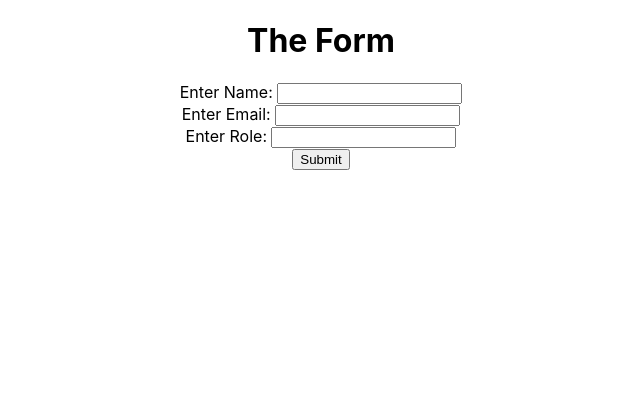
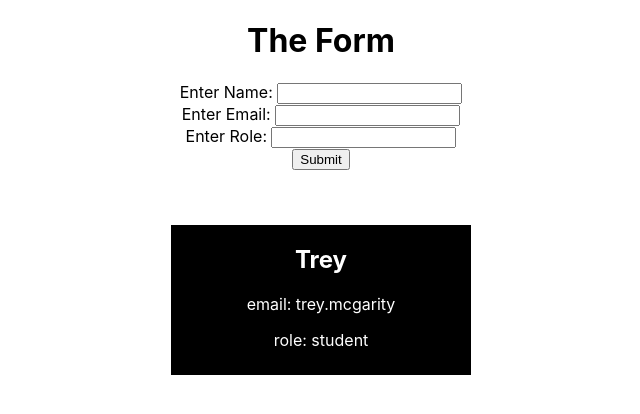
Before and after one commit to bloominstituteoftechnology/team-builder, a React (Create React App) app: page / in a window 1280 px wide. Shown: the top 414 px of the page, without its empty margins (319-959 px from the left). Built offline with nearby package versions, Linux system fonts and the light colour scheme.

Commit message:
mvp with display of list through cards with info

```diff
--- a/src/App.js
+++ b/src/App.js
@@ -4,13 +4,21 @@ import Card from './components/Card';
 import './App.css';
 
 function App() {
-  const [cards, setCards] = useState([]);
+  const [cards, setCards] = useState([
+    {
+      id: 1,
+      name: "Trey",
+      email: "trey.mcgarity",
+      role: "student"
+    }
+  ]);
 
   const addNewCard = card => {
-    const newCard = setCards([...cards, card]);
+    setCards([...cards, card]);
   }
   return (
     <div className="App">
+      <h1>The Form</h1>
       <Form addNewCard={addNewCard}/>
       <Card cards={cards}/>
     </div>
--- /dev/null
+++ b/src/components/Card.css
@@ -0,0 +1,13 @@
+.card-container {
+    display: flex;
+    flex-direction: column;
+    align-items: center;
+    margin-top: 50px;
+}
+.card {
+    background-color: black;
+    color: white;
+    width: 300px;
+    height: 150px;
+    margin: 5px;
+}
--- a/src/components/Card.js
+++ b/src/components/Card.js
@@ -1,12 +1,14 @@
 import React from "react";
+import './Card.css';
 
 const Card = props => {
     return (
       <div className="card-container">
         {props.cards.map(card => (
           <div className="card" key={card.id}>
-            <h2>{card.title}</h2>
-            <p>{card.body}</p>
+            <h2>{card.name}</h2>
+            <p>email: {card.email}</p>
+            <p>role: {card.role}</p>
           </div>
         ))}
       </div>
--- a/src/components/Form.js
+++ b/src/components/Form.js
@@ -1,7 +1,7 @@
 import React, { useState } from 'react';
 
 const Form = props => {
-    console.log(props);
+    console.log("our props", props);
     const [data, setData] = useState({
         name: " ",
         email: "",
@@ -21,17 +21,16 @@ const Form = props => {
         ...data,
         id: Date.now()
       };
-      props.addNewNote(newCard);
-      setData({ title: "", body: "" });
+      props.addNewCard(newCard);
+      setData({name: " ", email: "", role: " " });
     };
 
     return (
-      <div className="form-container">
-          <h1>The Form</h1>
+      <div>
         <form onSubmit={submitHandler}>
             <label htmlFor="nameInput">Enter Name: </label>
             <input
-            onChange={event => {setData(dataHandler)}}
+            onChange={dataHandler}
             type="text"
             id="nameInput"
             name="name"
@@ -40,7 +39,7 @@ const Form = props => {
 
             <label htmlFor="emailInput">Enter Email: </label>
             <input
-            onChange={event => {setData(dataHandler)}}
+            onChange={dataHandler}
             type="text"
             id="emailInput"
             name="email"
@@ -49,7 +48,7 @@ const Form = props => {
 
             <label htmlFor="roleInput">Enter Role: </label>
             <input
-            onChange={event => {setData(dataHandler)}}
+            onChange={dataHandler}
             type="text"
             id="roleInput"
             name="role"
@@ -59,5 +58,5 @@ const Form = props => {
         </form>
       </div>
     );
-  }
+  };
   export default Form;
```
